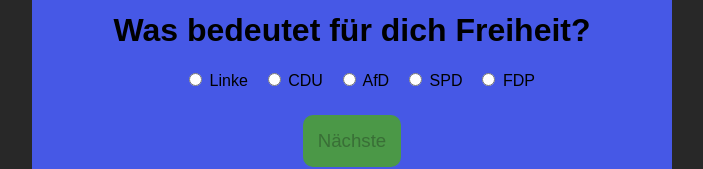
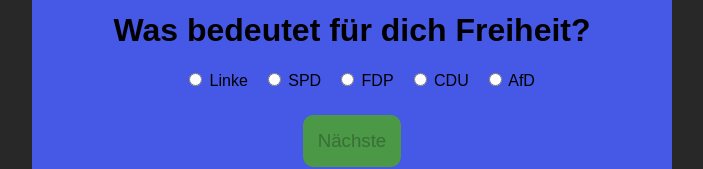
Before and after one commit to EveIsReal/political_compass, a SvelteKit app: page /1 in a window 1280 px wide. Shown: the part 357-526 px from the top of the page, without its empty margins (288-991 px from the left). Built offline with nearby package versions, Linux system fonts and the light colour scheme.

Commit message:
minor improvements

```diff
--- a/src/questions.json
+++ b/src/questions.json
@@ -58,5 +58,15 @@
             "CDU",
             "AfD"
         ]
+    },
+    {
+        "question": "Wie stehst du zur Globalisierung?",
+        "choices": [
+            "Linke",
+            "SPD",
+            "FDP",
+            "CDU",
+            "AfD"
+        ]
     }
 ]
--- a/src/routes/[q_id]/+page.svelte
+++ b/src/routes/[q_id]/+page.svelte
@@ -29,22 +29,22 @@
 
                 <label for="c1">
                     <input type="radio" bind:group={answer} value={1} name="c1" class="choice">
-                    CDU
+                    SPD
                 </label>
 
                 <label for="c2">
                     <input type="radio" bind:group={answer} value={2} name="c2" class="choice">
-                    AfD
+                    FDP
                 </label>
 
                 <label for="c3">
                     <input type="radio" bind:group={answer} value={3} name="c3" class="choice">
-                    SPD
+                    CDU
                 </label>
 
                 <label for="c4">
                     <input type="radio" bind:group={answer} value={4} name="c4" class="choice">
-                    FDP
+                    AfD
                 </label>
             </div>
             <button type="submit" class={isSelected ? "submit-btn" : "locked"} disabled={!isSelected}>
--- a/src/routes/end/+page.svelte
+++ b/src/routes/end/+page.svelte
@@ -5,7 +5,7 @@
     export let data: PageData;
 </script>
 
-<h1>End</h1>
+<h1>Ende</h1>
 <p>Dein Score: {sumOfDigits(data.score)}</p>
 <a href="/">
     Zum Anfang
```
